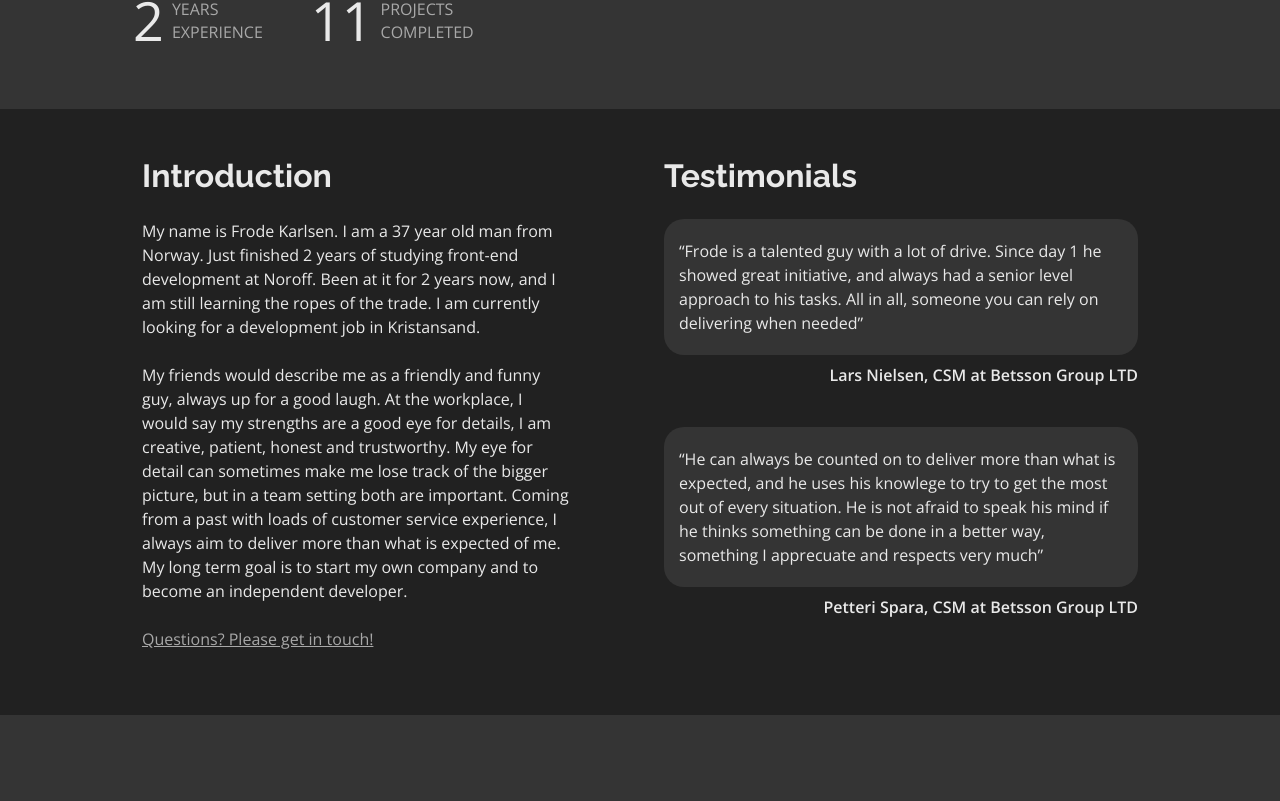
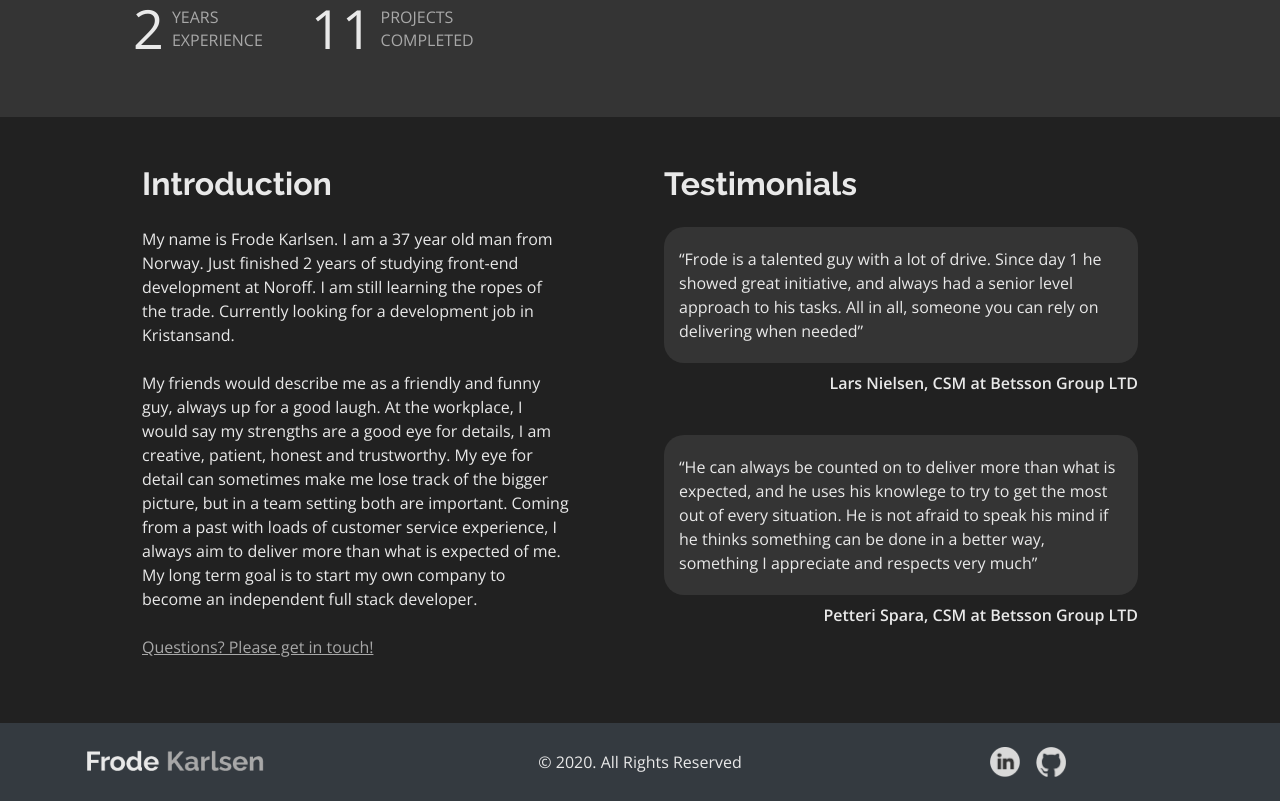
Before and after one commit to IamMattDamon/ck-portfolio, a React (Create React App) app: page / in a window 1280 px wide. Shown: the part 993-1794 px from the top of the page. Before the commit the page ends 1708 px from the top, so only its background shows below. Built offline with nearby package versions, Linux system fonts and the light colour scheme.

Commit message:
Home.js done on to next page

```diff
--- a/src/App.js
+++ b/src/App.js
@@ -1,5 +1,6 @@
 import { BrowserRouter as Router, Switch, Route } from "react-router-dom";
 import Navigation from "./layout/Navigation";
+import Footer from "./layout/Footer";
 import Home from "./pages/Home";
 import "./sass/style.scss";
 
@@ -18,6 +19,7 @@ function App() {
       </Route>
     </Switch>
   </Router>
+  <Footer />
   </>
   );
 }
--- a/src/components/SkillsIcons.js
+++ b/src/components/SkillsIcons.js
@@ -21,7 +21,7 @@ export default function SkillsIcons() {
       <Container className="mt-5 main-index-wrapper">
         <Row className="px-lg-5 px-md">
           <Col md={6} sm={12}>
-            <h2 class="content-heading-h2 fw-600 mt-5 mb-3">Skills</h2>
+            <h2 class="content-heading-h2 fw-600 mt-5 mb-4">Skills</h2>
           </Col>
         </Row>
         <Row className="px-lg-5 px-md">
--- a/src/layout/Footer.js
+++ b/src/layout/Footer.js
@@ -9,7 +9,7 @@ import gitIcon from "./../icons/github.png";
 export default function Footer() {
     return (
         <>
-        <Footer className="footer mt-auto py-2">
+        <footer className="footer mt-auto py-2 bg-dark">
             <Container className="py-3">
                 <Row className="align-items-center">
                     <Col md={4} className="order-sm-2 order-md-1 sm-flex">
@@ -18,9 +18,9 @@ export default function Footer() {
                     <Col md={4} className="text-center order-sm-3 order-md-2 sm-flex-btm">
                         <p class="secondary-font fs-6 mb-0">&#169;&nbsp;2020.&nbsp;All Rights Reserved</p>
                     </Col>
-                    <Col md={4} className="sm-flex order-sm-1 order-md-3">
+                    <Col md={4} className="sm-flex order-sm-1 order-md-3 text-center">
                         <a href="https://www.linkedin.com/in/frode-karlsen-8a82a317/" target="_blank" rel="noreferrer">
-                            <img src={linkedIcon} alt="linkedin icon" className="footer-icon me-3" />
+                            <img src={linkedIcon} alt="linkedin icon" className="footer-icon mx-3" />
                         </a>
                         <a href="https://github.com/IamMattDamon?tab=repositories" target="_blank" rel="noreferrer">
                             <img src={gitIcon} alt="github icon" className="footer-icon" />
@@ -28,7 +28,7 @@ export default function Footer() {
                     </Col>
                 </Row>
             </Container>
-        </Footer>
+        </footer>
         </>
     );
 }
--- a/src/pages/Home.js
+++ b/src/pages/Home.js
@@ -47,7 +47,7 @@ export default function Home() {
 
         <section className="home-skills mb-5">
           <SkillsIcons />
-          <div class="w-100 mt-2"></div>
+          <div className="w-100 mt-2"></div>
           <Container>
             <Row className="px-lg-5 px-md-3">
               <Col md={6} sm={12} className="d-flex flex-row mt-5">
@@ -86,8 +86,8 @@ export default function Home() {
                     <div className="intro-paragraph-container">
                         <p className="secondary-font fw-400 mt-4">
                         My name is Frode Karlsen. I am a 37 year old man from Norway. Just finished 2 years of
-                        studying front-end development at Noroff. Been at it for 2 years now, and I am still learning
-                        the ropes of the trade. I am currently looking for a development job in Kristansand.
+                        studying front-end development at Noroff. I am still learning the ropes of the trade.
+                        Currently looking for a development job in Kristansand.
                         </p>
                         <p className="secondary-font fw-400 mt-4">
                         My friends would describe me as a friendly and funny guy, always up for a good laugh.
@@ -95,8 +95,8 @@ export default function Home() {
                         patient, honest and trustworthy. My eye for detail can sometimes make me lose track
                         of the bigger picture, but in a team setting both are important. Coming from a past
                         with loads of customer service experience, I always aim to deliver more than what is
-                        expected of me. My long term goal is to start my own company and to become an independent
-                        developer.
+                        expected of me. My long term goal is to start my own company to become an independent
+                        full stack developer.
                         </p>
                         <Link to={`/contact`} className="reg-link">
                         <p className="secondary-font fw-400 mt-4">
@@ -114,19 +114,19 @@ export default function Home() {
                         rely on delivering when needed&rdquo;
                         </blockquote>
                     </div>
-                    <div class="d-flex justify-content-end">
-                        <p class="secondary-font fw-700 mt-2">Lars Nielsen, CSM at Betsson Group LTD</p>
+                    <div className="d-flex justify-content-end">
+                        <p className="secondary-font fw-700 mt-2">Lars Nielsen, CSM at Betsson Group LTD</p>
                     </div>
                     <div className="intro-testimonials-container mt-4">
                     <blockquote className="secondary-font fw-400 mb-0">
                     &ldquo;He can always be counted on to deliver more than what is expected, and he uses
                     his knowlege to try to get the most out of every situation. He is not afraid to speak
-                    his mind if he thinks something can be done in a better way, something I apprecuate and
+                    his mind if he thinks something can be done in a better way, something I appreciate and
                     respects very much&rdquo;
                     </blockquote>
                     </div>
-                    <div class="d-flex justify-content-end">
-                        <p class="secondary-font fw-700 mt-2">Petteri Spara, CSM at Betsson Group LTD</p>
+                    <div className="d-flex justify-content-end">
+                        <p className="secondary-font fw-700 mt-2">Petteri Spara, CSM at Betsson Group LTD</p>
                     </div>
                 </Col>
               </Row>
--- a/src/sass/partials/_icons.scss
+++ b/src/sass/partials/_icons.scss
@@ -1,4 +1,5 @@
-.nav-icon img {
+.nav-icon img,
+.footer-icon {
     height: 30px;
     width: 30px;
 }
```
